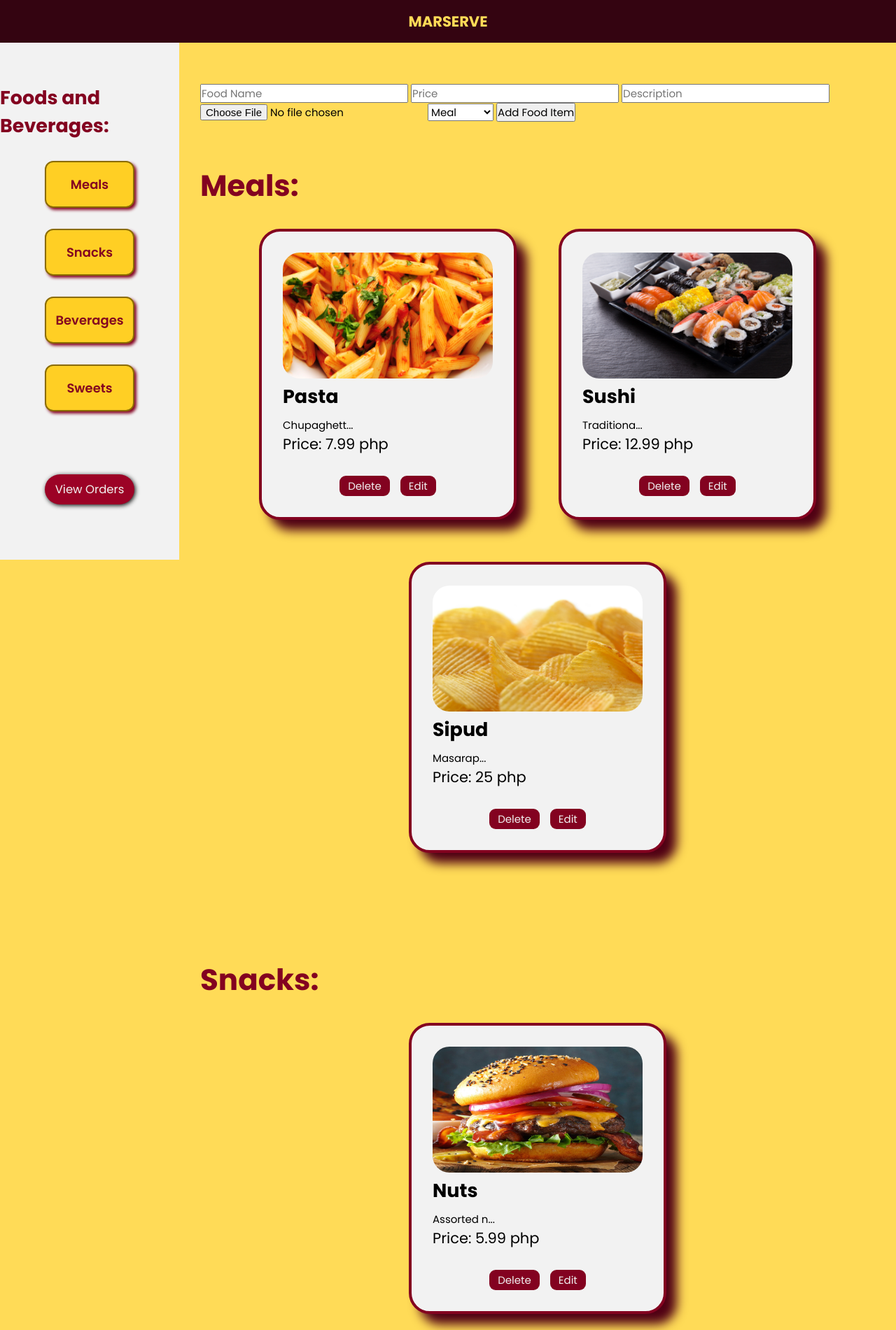
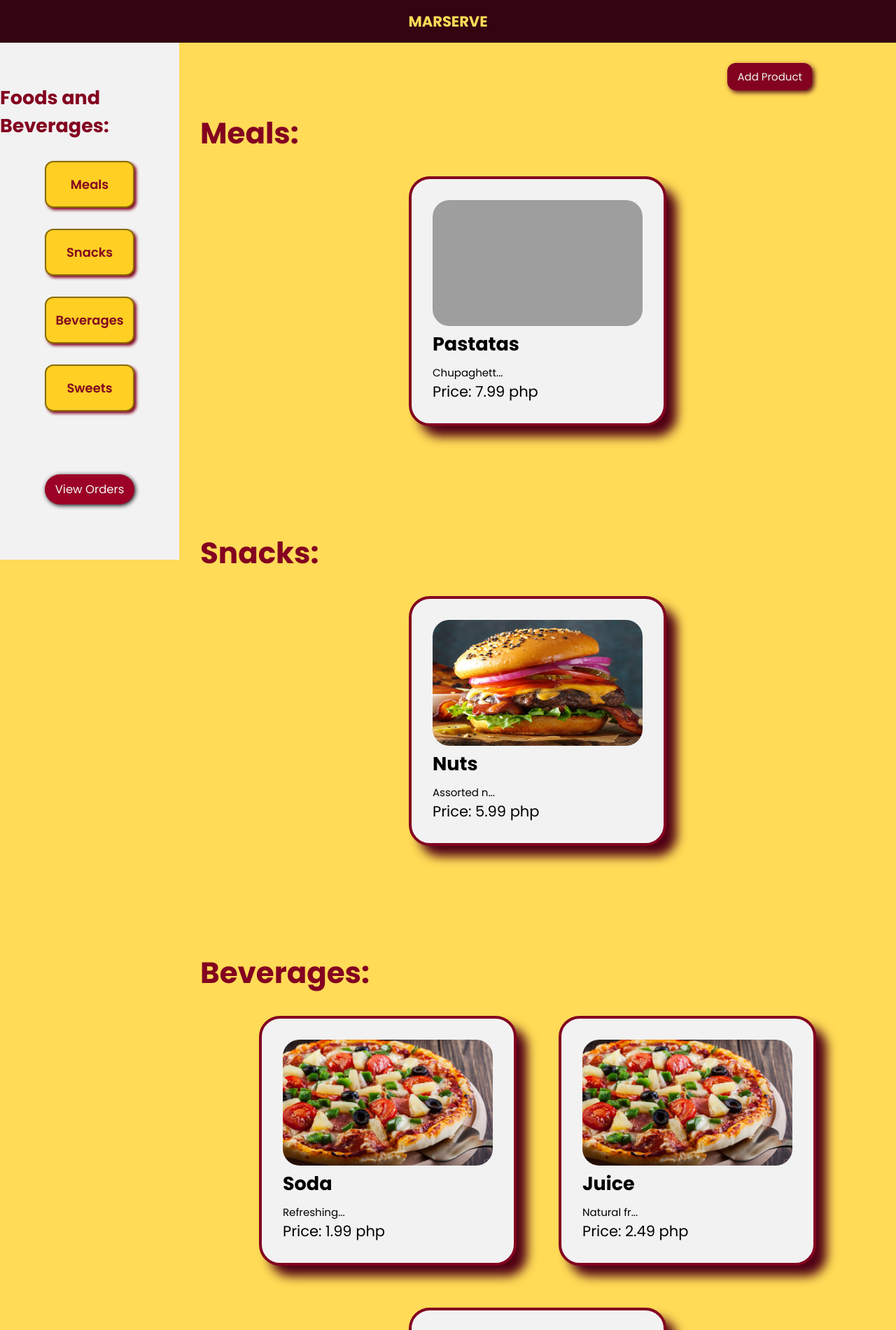
Before and after one commit to zdotdev/MARSERVE-bsit-2nd-year-project, a PHP site: page /orderSystem/admin.php in a window 1280 px wide. Shown: the top 1901 px of the page at 70% size. Run offline with PHP 8.4, Linux system fonts and the light colour scheme; grey boxes are pictures that could not be loaded.

Commit message:
Refactored admin page

```diff
--- a/Data/orders.xml
+++ b/Data/orders.xml
@@ -1,3 +1,3 @@
 <?xml version="1.0"?>
 <orders>
-</orders>
+<order><total_orders>Pasta: 2</total_orders><total_bill>15.98</total_bill><table_number>5</table_number><order_id>lmapo</order_id></order></orders>
--- a/Style/admin.css
+++ b/Style/admin.css
@@ -96,9 +96,22 @@ nav{
 /* form section */
 .form-section{
     display: flex;
-    justify-content: center;
+    justify-content: right;
     align-items: center;
-    padding: 2rem;
+    padding: 0rem 8rem;
+}
+#add-product{
+  padding: .4rem .8rem;
+  border-radius: .8rem;
+  border: 2px solid var(--primary);
+  background-color: var(--primary);
+  color: var(--neutral-white);
+  box-shadow: .2rem .2rem .5rem var(--primary-300);
+  cursor: pointer;
+  transition: transform .5s;
+}
+#add-product:hover{
+  transform: scale(1.1);
 }
 
 /* f-container */
@@ -154,8 +167,8 @@ nav{
     width: 100%;
     padding-top: 2rem;
 }
-.delete-button,
-.edit-btn{
+#save-edited-btn,
+.delete-button{
     padding: .2rem .8rem;
     background-color: var(--primary);
     color: var(--neutral-white);
@@ -165,7 +178,7 @@ nav{
     transition: transform .5s;
 }
 .delete-button:hover,
-.edit-btn:hover{
+#save-edited-btn:hover{
     transform: scale(1.1);
 }
 .sidebar-container {
@@ -240,3 +253,39 @@ nav{
     align-items: center;
     justify-content: center;
 }
+.edit-dialog-cont,
+#add-product-dialog {
+  max-width: none;
+  max-height: none;
+  justify-content: center;
+  align-self: center;
+  justify-self: center;
+  padding: 2rem;
+  border-radius: 2rem;
+  border: 1.2rem solid var(--primary);
+  background-color: var(--neutral-white);
+}
+#food-container{
+  cursor: pointer;
+}
+#save-edited-form{
+  display: flex;
+  flex-direction: column;
+}
+.edit-image{
+  width: 28rem;
+  height: 16rem;
+}
+#save-edited-form input{
+  background-color: transparent;
+  outline: none;
+  border: none;
+  margin: .4rem;
+}
+.button-div{
+  display: flex;
+  gap: 2rem;
+  justify-content: center;
+  padding: 2rem;
+  align-items: center;
+}
--- a/admin.php
+++ b/admin.php
@@ -168,6 +168,7 @@ if (isset($_POST['delete_food']) && isset($_POST['sweets_id'])) {
         <link rel="preconnect" href="https://fonts.gstatic.com" crossorigin>
         <link href="https://fonts.googleapis.com/css2?family=Poppins:ital,wght@0,100;0,200;0,300;0,400;0,500;0,600;0,700;0,800;0,900;1,100;1,200;1,300;1,400;1,500;1,600;1,700;1,800;1,900&display=swap" rel="stylesheet">
         <link rel="stylesheet" href="./Style/admin.css">
+        <script defer src="./JavaScript/admin.js"></script>
         <title>Admin</title>
     </head>
     <body>
@@ -192,6 +193,8 @@ if (isset($_POST['delete_food']) && isset($_POST['sweets_id'])) {
             <div class="container">
                 <div class="sub-container">
                     <section class="form-section">
+                        <button id="add-product">Add Product</button>
+                        <dialog id="add-product-dialog">
                             <form id="save-order-form" action="" method="post">
                                 <input type="text" name="food_name" placeholder="Food Name">
                                 <input type="number" step="0.01" name="food_price" placeholder="Price">
@@ -204,7 +207,9 @@ if (isset($_POST['delete_food']) && isset($_POST['sweets_id'])) {
                                     <option value="sweets">Sweet</option>
                                 </select>
                                 <button type="submit" name="save_food" id="save-order-btn">Add Food Item</button>
+                                <button type="button" id="close-add-product-dialog">Close</button>
                             </form>
+                        </dialog>
                     </section>
                     <section id="meals">
                         <h2 class="f-title">Meals:</h2>
@@ -217,27 +222,36 @@ if (isset($_POST['delete_food']) && isset($_POST['sweets_id'])) {
                                             <h2 class='food-title'>{$meal_data['name']}</h2>
                                             <p class='food-desc' id='order-count-{$meal_data['description']}'>{$meal_data['description']}</p>
                                             <h3 class='food-price'>Price: {$meal_data['price']} php</h3>
-                                            <form class='form' method='post'>
-                                                <input type='hidden' name='meals_id' value='{$meal_data['id']}' />
-                                                <button type='submit' class='delete-button' name='delete_food' id='delete_food'>Delete</button>
-                                                <button type='button' class='edit-btn' id='edit-btn-{$meal_data['id']}'>Edit</button>
-                                            </form>
                                         </div>
-                                        <dialog id='edit-dialog-{$meal_data['id']}'>
+                                        <dialog class='edit-dialog-cont' id='edit-dialog-{$meal_data['id']}'>
                                             <form id='save-edited-form' action='' method='post'>
+                                                <img src='./Image/{$meal_data['image']}' alt='{$meal_data['id']}' class='edit-image'>
                                                 <input type='hidden' name='edit_food_id' placeholder='Food Id' value='{$meal_data['id']}'>
-                                                <input type='text' name='edit_food_name' placeholder='Food Name' value='{$meal_data['name']}'>
-                                                <input type='number' step='0.01' name='edit_food_price' placeholder='Price' value='{$meal_data['price']}'>
-                                                <textarea name='edit_food_description' placeholder='Description' cols='30' rows='10'>{$meal_data['description']}</textarea>
-                                                <input type='file' name='edit_food_image'>
+                                                <label>
+                                                    Name: <input type='text' name='edit_food_name' placeholder='Food Name' value='{$meal_data['name']}'>
+                                                </label>
+                                                <label>
+                                                    Price: <input type='number' step='0.01' name='edit_food_price' placeholder='Price' value='{$meal_data['price']}'>
+                                                </label>
+                                                <label>
+                                                    Details: <input type='text' name='edit_food_description' placeholder='Description' value='{$meal_data['description']}'>
+                                                </label>
+                                                <label>
+                                                    Image: <input type='file' name='edit_food_image'>
+                                                </label>
                                                 <select name='edit_food_category'>
                                                     <option value='meals' selected>Meal</option>
                                                     <option value='snacks'>Snack</option>
                                                     <option value='beverages'>Beverage</option>
                                                     <option value='sweets'>Sweet</option>
                                                 </select>
-                                                <button type='button' class='close-edit-dialog' id='close-edit-dialog-{$meal_data['id']}'>Close</button>
+                                                <div class='button-div'>
                                                     <button type='submit' name='save_edited_food' id='save-edited-btn'>Save Food Item</button>
+                                                    <form class='form' method='post'>
+                                                        <input type='hidden' name='meals_id' value='{$meal_data['id']}' />
+                                                        <button type='submit' class='delete-button' name='delete_food' id='delete_food'>Delete</button>
+                                                    </form>
+                                                </div>
                                             </form>
                                         </dialog>
                                     </div>";
@@ -256,27 +270,36 @@ if (isset($_POST['delete_food']) && isset($_POST['sweets_id'])) {
                                             <h2 class='food-title'>{$snack_data['name']}</h2>
                                             <p class='food-desc'>{$snack_data['description']}</p>
                                             <h3 class='food-price'>Price: {$snack_data['price']} php</h3>
-                                            <form class='form' method='post'>
-                                                <input type='hidden' name='snacks_id' value='{$snack_data['id']}' />
-                                                <button type='submit' class='delete-button' name='delete_food' id='delete_food'>Delete</button>
-                                                <button type='button' class='edit-btn' id='edit-btn-{$snack_data['id']}'>Edit</button>
-                                            </form>
                                         </div>
-                                        <dialog id='edit-dialog-{$snack_data['id']}'>
+                                        <dialog class='edit-dialog-cont' id='edit-dialog-{$snack_data['id']}'>
                                             <form id='save-edited-form' action='' method='post'>
+                                                <img src='./Image/{$snack_data['image']}' alt='{$snack_data['id']}' class='edit-image'>
                                                 <input type='hidden' name='edit_food_id' placeholder='Food Id' value='{$snack_data['id']}'>
-                                                <input type='text' name='edit_food_name' placeholder='Food Name' value='{$snack_data['name']}'>
-                                                <input type='number' step='0.01' name='edit_food_price' placeholder='Price' value='{$snack_data['price']}'>
-                                                <textarea name='edit_food_description' placeholder='Description' cols='30' rows='10'>{$snack_data['description']}</textarea>
-                                                <input type='file' name='edit_food_image'>
+                                                <label>
+                                                    Name: <input type='text' name='edit_food_name' placeholder='Food Name' value='{$snack_data['name']}'>
+                                                </label>
+                                                <label>
+                                                    Price: <input type='number' step='0.01' name='edit_food_price' placeholder='Price' value='{$snack_data['price']}'>
+                                                </label>
+                                                <label>
+                                                    Details: <input type='text' name='edit_food_description' placeholder='Description' value='{$snack_data['description']}'>
+                                                </label>
+                                                <label>
+                                                    Image: <input type='file' name='edit_food_image'>
+                                                </label>
                                                 <select name='edit_food_category'>
                                                     <option value='meals' selected>Meal</option>
                                                     <option value='snacks'>Snack</option>
                                                     <option value='beverages'>Beverage</option>
                                                     <option value='sweets'>Sweet</option>
                                                 </select>
-                                                <button type='button' class='close-edit-dialog' id='close-edit-dialog-{$snack_data['id']}'>Close</button>
+                                                <div class='button-div'>
                                                     <button type='submit' name='save_edited_food' id='save-edited-btn'>Save Food Item</button>
+                                                    <form class='form' method='post'>
+                                                        <input type='hidden' name='snacks_id' value='{$snack_data['id']}' />
+                                                        <button type='submit' class='delete-button' name='delete_food' id='delete_food'>Delete</button>
+                                                    </form>
+                                                </div>
                                             </form>
                                         </dialog>
                                     </div>";
@@ -295,27 +318,36 @@ if (isset($_POST['delete_food']) && isset($_POST['sweets_id'])) {
                                             <h2 class='food-title'>{$beverage_data['name']}</h2>
                                             <p class='food-desc'>{$beverage_data['description']}</p>
                                             <h3 class='food-price'>Price: {$beverage_data['price']} php</h3>
-                                            <form class='form' method='post'>
-                                                <input type='hidden' name='beverages_id' value='{$beverage_data['id']}' />
-                                                <button type='submit' class='delete-button' name='delete_food' id='delete_food'>Delete</button>
-                                            <button type='button' class='edit-btn' id='edit-btn-{$beverage_data['id']}'>Edit</button>
-                                        </form>
                                         </div>
-                                        <dialog id='edit-dialog-{$beverage_data['id']}'>
+                                        <dialog class='edit-dialog-cont' id='edit-dialog-{$beverage_data['id']}'>
                                             <form id='save-edited-form' action='' method='post'>
+                                                <img src='./Image/{$beverage_data['image']}' alt='{$beverage_data['id']}' class='edit-image'>
                                                 <input type='hidden' name='edit_food_id' placeholder='Food Id' value='{$beverage_data['id']}'>
-                                                <input type='text' name='edit_food_name' placeholder='Food Name' value='{$beverage_data['name']}'>
-                                                <input type='number' step='0.01' name='edit_food_price' placeholder='Price' value='{$beverage_data['price']}'>
-                                                <textarea name='edit_food_description' placeholder='Description' cols='30' rows='10'>{$beverage_data['description']}</textarea>
-                                                <input type='file' name='edit_food_image'>
+                                                <label>
+                                                    Name: <input type='text' name='edit_food_name' placeholder='Food Name' value='{$beverage_data['name']}'>
+                                                </label>
+                                                <label>
+                                                    Price: <input type='number' step='0.01' name='edit_food_price' placeholder='Price' value='{$beverage_data['price']}'>
+                                                </label>
+                                                <label>
+                                                    Details: <input type='text' name='edit_food_description' placeholder='Description' value='{$beverage_data['description']}'>
+                                                </label>
+                                                <label>
+                                                    Image: <input type='file' name='edit_food_image'>
+                                                </label>
                                                 <select name='edit_food_category'>
                                                     <option value='meals' selected>Meal</option>
                                                     <option value='snacks'>Snack</option>
                                                     <option value='beverages'>Beverage</option>
                                                     <option value='sweets'>Sweet</option>
                                                 </select>
-                                                <button type='button' class='close-edit-dialog' id='close-edit-dialog-{$beverage_data['id']}'>Close</button>
+                                                <div class='button-div'>
                                                 <button type='submit' name='save_edited_food' id='save-edited-btn'>Save Food Item</button>
+                                                <form class='form' method='post'>
+                                                    <input type='hidden' name='beverages_id' value='{$beverage_data['id']}' />
+                                                    <button type='submit' class='delete-button' name='delete_food' id='delete_food'>Delete</button>
+                                                </form>
+                                                </div>
                                             </form>
                                         </dialog>
                                     </div>";
@@ -334,27 +366,36 @@ if (isset($_POST['delete_food']) && isset($_POST['sweets_id'])) {
                                             <h2 class='food-title'>{$sweet_data['name']}</h2>
                                             <p class='food-desc'>{$sweet_data['description']}</p>
                                             <h3 class='food-price'>Price: {$sweet_data['price']} php</h3>
-                                            <form class='form' method='post'>
-                                                <input type='hidden' name='sweets_id' value='{$sweet_data['id']}' />
-                                                <button type='submit' class='delete-button' name='delete_food' id='delete_food'>Delete</button>
-                                                <button type='button' class='edit-btn' id='edit-btn-{$sweet_data['id']}'>Edit</button>
-                                            </form>
                                         </div>
-                                        <dialog id='edit-dialog-{$sweet_data['id']}'>
+                                        <dialog class='edit-dialog-cont' id='edit-dialog-{$sweet_data['id']}'>
                                             <form id='save-edited-form' action='' method='post'>
+                                                <img src='./Image/{$sweet_data['image']}' alt='{$sweet_data['id']}' class='edit-image'>
                                                 <input type='hidden' name='edit_food_id' placeholder='Food Id' value='{$sweet_data['id']}'>
-                                                <input type='text' name='edit_food_name' placeholder='Food Name' value='{$sweet_data['name']}'>
-                                                <input type='number' step='0.01' name='edit_food_price' placeholder='Price' value='{$sweet_data['price']}'>
-                                                <textarea name='edit_food_description' placeholder='Description' cols='30' rows='10'>{$sweet_data['description']}</textarea>
-                                                <input type='file' name='edit_food_image'>
+                                                <label>
+                                                    Name: <input type='text' name='edit_food_name' placeholder='Food Name' value='{$sweet_data['name']}'>
+                                                </label>
+                                                <label>
+                                                    Price: <input type='number' step='0.01' name='edit_food_price' placeholder='Price' value='{$sweet_data['price']}'>
+                                                </label>
+                                                <label>
+                                                    Details: <input type='text' name='edit_food_description' placeholder='Description' value='{$sweet_data['description']}'>
+                                                </label>
+                                                <label>
+                                                    Image: <input type='file' name='edit_food_image'>
+                                                </label>
                                                 <select name='edit_food_category'>
                                                     <option value='meals' selected>Meal</option>
                                                     <option value='snacks'>Snack</option>
                                                     <option value='beverages'>Beverage</option>
                                                     <option value='sweets'>Sweet</option>
                                                 </select>
-                                                <button type='button' class='close-edit-dialog' id='close-edit-dialog-{$sweet_data['id']}'>Close</button>
+                                                <div class='button-div'>
                                                     <button type='submit' name='save_edited_food' id='save-edited-btn'>Save Food Item</button>
+                                                    <form class='form' method='post'>
+                                                        <input type='hidden' name='sweets_id' value='{$sweet_data['id']}' />
+                                                        <button type='submit' class='delete-button' name='delete_food' id='delete_food'>Delete</button>
+                                                    </form>
+                                                <div>
                                             </form>
                                         </dialog>
                                     </div>";
@@ -365,27 +406,5 @@ if (isset($_POST['delete_food']) && isset($_POST['sweets_id'])) {
                 </div>
             </div>
         </main>
-        <script>
-            document.addEventListener('DOMContentLoaded', function() {
-                let editButtons = document.querySelectorAll('.edit-btn');
-                editButtons.forEach(function(btn) {
-                    let foodId = btn.parentNode.parentNode.parentNode.getAttribute('data-foodId');
-                    btn.addEventListener('click', function() {
-                        document.getElementById(`edit-dialog-${foodId}`).showModal();
-                    });
-                });
-                let closeButtons = document.querySelectorAll('.close-edit-dialog');
-                closeButtons.forEach(function(btn) {
-                    let foodId = btn.parentNode.parentNode.parentNode.getAttribute('data-foodId');
-                    btn.addEventListener('click', function() {
-                        document.getElementById(`edit-dialog-${foodId}`).close();
-                    });
-                });
-            });
-            document.querySelectorAll('.food-desc').forEach(function(desc) {
-                let descText = desc.textContent;
-                desc.textContent = descText.substring(0, 10) + '...';
-            });
-        </script>
     </body>
 </html>
```
Also changed, not shown: Data/data.xml (+6 -18 lines), JavaScript/admin.js (added, +21 -0 lines). Lines whose indentation alone changed are shown as unchanged.
